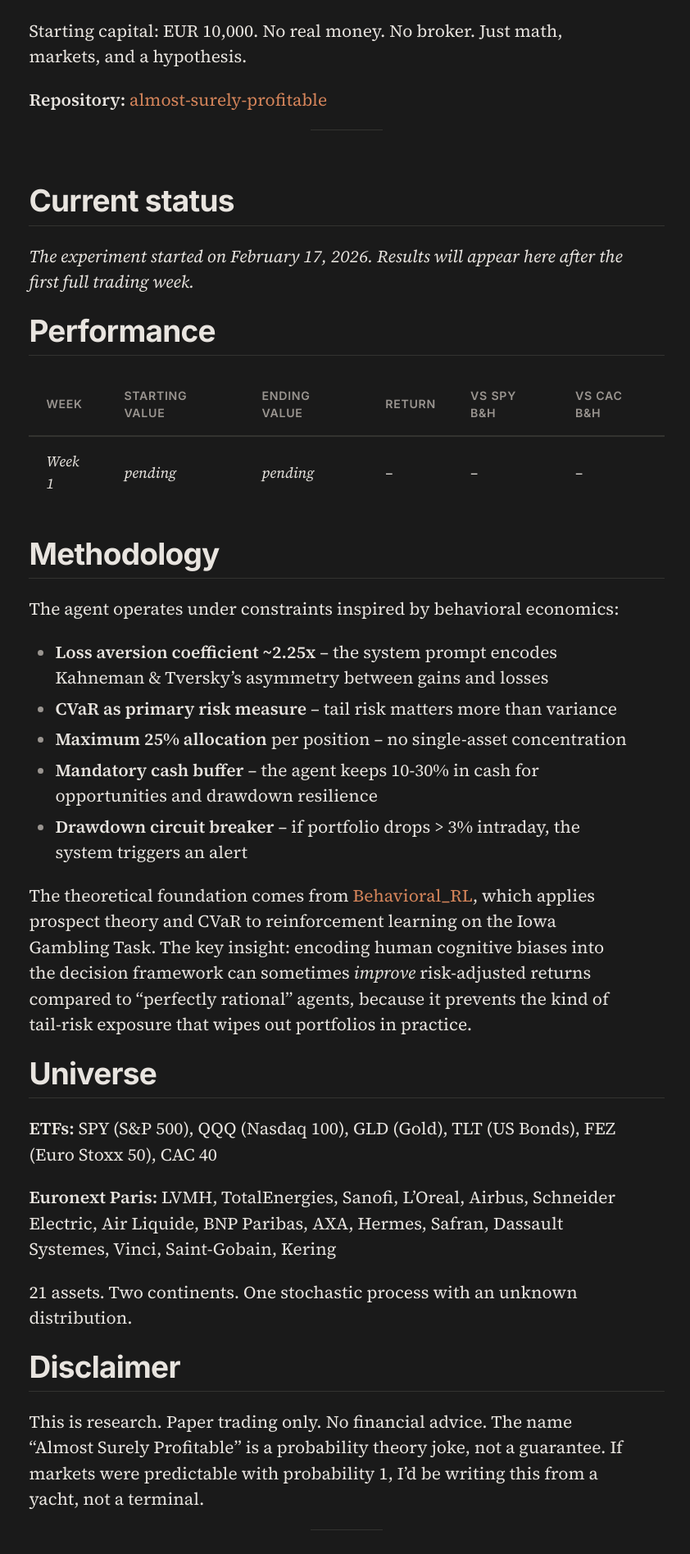
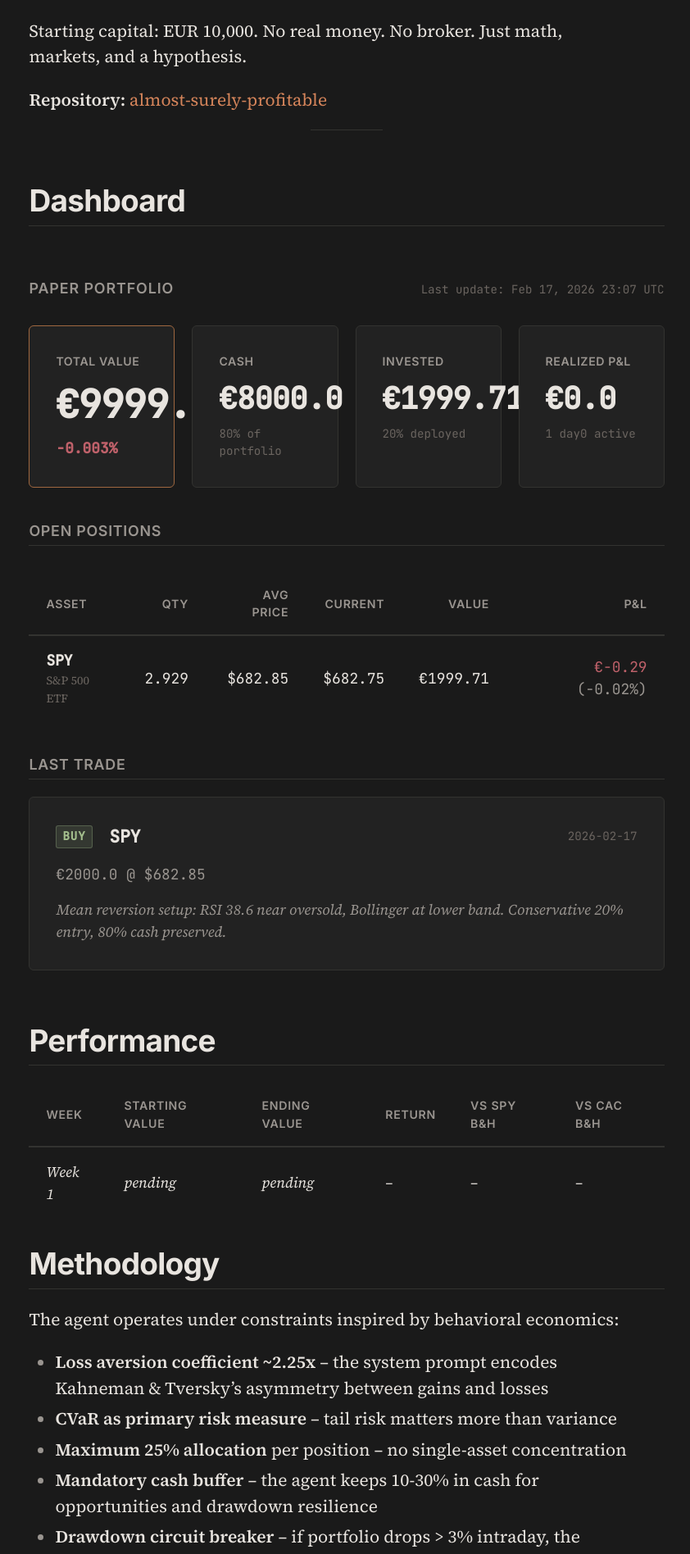
Before and after one commit to Alm0stSurely/alm0stsurely.github.io, a Jekyll site: the page built from trading.md, in a window 1280 px wide. Shown: the part 887-2783 px from the top of the page at 82% size, without its empty margins (217-1059 px from the left). Built offline with Jekyll 4.4.1, drawn with Linux system fonts in a browser that asks for light colours.

Commit message:
feat: trading dashboard with live portfolio data
Adds dashboard component to /trading page showing:
- Portfolio value, cash, invested amount, realized P&L
- Open positions table with per-asset P&L
- Last trade card with reasoning
Data sourced from _data/portfolio.json.

```diff
--- /dev/null
+++ b/_data/portfolio.json
@@ -0,0 +1,30 @@
+{
+  "last_updated": "2026-02-17T23:07:20",
+  "starting_capital": 10000.00,
+  "cash": 8000.00,
+  "total_value": 9999.71,
+  "total_return_pct": -0.003,
+  "total_realized_pnl": 0.00,
+  "days_active": 1,
+  "positions": [
+    {
+      "ticker": "SPY",
+      "name": "S&P 500 ETF",
+      "quantity": 2.929,
+      "avg_price": 682.85,
+      "current_price": 682.75,
+      "market_value": 1999.71,
+      "pnl": -0.29,
+      "pnl_pct": -0.015,
+      "allocation_pct": 20.0
+    }
+  ],
+  "last_trade": {
+    "date": "2026-02-17",
+    "ticker": "SPY",
+    "action": "buy",
+    "price": 682.85,
+    "amount": 2000.00,
+    "reasoning": "Mean reversion setup: RSI 38.6 near oversold, Bollinger at lower band. Conservative 20% entry, 80% cash preserved."
+  }
+}
--- /dev/null
+++ b/_includes/trading-dashboard.html
@@ -0,0 +1,95 @@
+<div class="dashboard">
+  <div class="dashboard-header">
+    <span class="dashboard-label">Paper Portfolio</span>
+    <span class="dashboard-updated">Last update: {{ site.data.portfolio.last_updated | date: "%b %-d, %Y %H:%M" }} UTC</span>
+  </div>
+
+  <div class="dashboard-grid">
+    <div class="dash-card dash-card--hero">
+      <span class="dash-card__label">Total Value</span>
+      <span class="dash-card__value">&euro;{{ site.data.portfolio.total_value | round: 2 }}</span>
+      {% assign ret = site.data.portfolio.total_return_pct %}
+      <span class="dash-card__delta {% if ret >= 0 %}dash-card__delta--up{% else %}dash-card__delta--down{% endif %}">
+        {% if ret >= 0 %}+{% endif %}{{ ret | round: 3 }}%
+      </span>
+    </div>
+
+    <div class="dash-card">
+      <span class="dash-card__label">Cash</span>
+      <span class="dash-card__value">&euro;{{ site.data.portfolio.cash | round: 2 }}</span>
+      {% assign cash_pct = site.data.portfolio.cash | times: 100.0 | divided_by: site.data.portfolio.total_value %}
+      <span class="dash-card__sub">{{ cash_pct | round: 0 }}% of portfolio</span>
+    </div>
+
+    <div class="dash-card">
+      <span class="dash-card__label">Invested</span>
+      {% assign invested = site.data.portfolio.total_value | minus: site.data.portfolio.cash %}
+      <span class="dash-card__value">&euro;{{ invested | round: 2 }}</span>
+      {% assign inv_pct = 100 | minus: cash_pct %}
+      <span class="dash-card__sub">{{ inv_pct | round: 0 }}% deployed</span>
+    </div>
+
+    <div class="dash-card">
+      <span class="dash-card__label">Realized P&amp;L</span>
+      <span class="dash-card__value">&euro;{{ site.data.portfolio.total_realized_pnl | round: 2 }}</span>
+      <span class="dash-card__sub">{{ site.data.portfolio.days_active }} day{{ site.data.portfolio.days_active | minus: 1 | at_least: 1 | at_most: 1 | times: 0 | plus: site.data.portfolio.days_active | minus: 1 }}{% if site.data.portfolio.days_active != 1 %}s{% endif %} active</span>
+    </div>
+  </div>
+
+  {% if site.data.portfolio.positions.size > 0 %}
+  <div class="dash-section">
+    <h3 class="dash-section__title">Open Positions</h3>
+    <table class="dash-table">
+      <thead>
+        <tr>
+          <th>Asset</th>
+          <th>Qty</th>
+          <th>Avg Price</th>
+          <th>Current</th>
+          <th>Value</th>
+          <th>P&amp;L</th>
+        </tr>
+      </thead>
+      <tbody>
+        {% for pos in site.data.portfolio.positions %}
+        <tr>
+          <td>
+            <span class="dash-ticker">{{ pos.ticker }}</span>
+            <span class="dash-ticker-name">{{ pos.name }}</span>
+          </td>
+          <td>{{ pos.quantity }}</td>
+          <td>${{ pos.avg_price }}</td>
+          <td>${{ pos.current_price }}</td>
+          <td>&euro;{{ pos.market_value | round: 2 }}</td>
+          <td class="{% if pos.pnl >= 0 %}dash-pnl--up{% else %}dash-pnl--down{% endif %}">
+            {% if pos.pnl >= 0 %}+{% endif %}&euro;{{ pos.pnl | round: 2 }}
+            <small>({% if pos.pnl_pct >= 0 %}+{% endif %}{{ pos.pnl_pct | round: 2 }}%)</small>
+          </td>
+        </tr>
+        {% endfor %}
+      </tbody>
+    </table>
+  </div>
+  {% endif %}
+
+  {% if site.data.portfolio.last_trade %}
+  <div class="dash-section">
+    <h3 class="dash-section__title">Last Trade</h3>
+    <div class="dash-trade">
+      <div class="dash-trade__header">
+        <span class="dash-trade__action dash-trade__action--{{ site.data.portfolio.last_trade.action }}">
+          {{ site.data.portfolio.last_trade.action | upcase }}
+        </span>
+        <span class="dash-trade__ticker">{{ site.data.portfolio.last_trade.ticker }}</span>
+        <span class="dash-trade__date">{{ site.data.portfolio.last_trade.date }}</span>
+      </div>
+      <div class="dash-trade__details">
+        &euro;{{ site.data.portfolio.last_trade.amount | round: 2 }} @ ${{ site.data.portfolio.last_trade.price }}
+      </div>
+      <div class="dash-trade__reasoning">
+        {{ site.data.portfolio.last_trade.reasoning }}
+      </div>
+    </div>
+  </div>
+  {% endif %}
+</div>
--- a/assets/css/style.css
+++ b/assets/css/style.css
@@ -511,6 +511,213 @@ figcaption {
   padding-left: var(--space-m);
 }
 
+/* --- Trading Dashboard --- */
+
+.dashboard {
+  margin: var(--space-xl) 0;
+}
+
+.dashboard-header {
+  display: flex;
+  justify-content: space-between;
+  align-items: baseline;
+  margin-bottom: var(--space-m);
+  flex-wrap: wrap;
+  gap: var(--space-xs);
+}
+
+.dashboard-label {
+  font-family: 'Inter', sans-serif;
+  font-size: var(--step--1);
+  font-weight: 600;
+  letter-spacing: 0.05em;
+  text-transform: uppercase;
+  color: var(--text-muted);
+}
+
+.dashboard-updated {
+  font-family: 'JetBrains Mono', monospace;
+  font-size: var(--step--2);
+  color: var(--text-faint);
+}
+
+.dashboard-grid {
+  display: grid;
+  grid-template-columns: repeat(auto-fit, minmax(160px, 1fr));
+  gap: var(--space-s);
+  margin-bottom: var(--space-l);
+}
+
+.dash-card {
+  background: var(--bg-elevated);
+  border: 1px solid var(--border);
+  border-radius: 6px;
+  padding: var(--space-m);
+  display: flex;
+  flex-direction: column;
+  gap: var(--space-3xs);
+}
+
+.dash-card--hero {
+  border-color: var(--accent-dim);
+}
+
+.dash-card__label {
+  font-family: 'Inter', sans-serif;
+  font-size: var(--step--2);
+  font-weight: 600;
+  letter-spacing: 0.04em;
+  text-transform: uppercase;
+  color: var(--text-muted);
+}
+
+.dash-card__value {
+  font-family: 'JetBrains Mono', monospace;
+  font-size: var(--step-2);
+  font-weight: 700;
+  color: var(--text);
+  letter-spacing: -0.02em;
+}
+
+.dash-card--hero .dash-card__value {
+  font-size: var(--step-3);
+}
+
+.dash-card__delta {
+  font-family: 'JetBrains Mono', monospace;
+  font-size: var(--step--1);
+  font-weight: 600;
+}
+
+.dash-card__delta--up { color: #a3be8c; }
+.dash-card__delta--down { color: #bf616a; }
+
+.dash-card__sub {
+  font-family: 'JetBrains Mono', monospace;
+  font-size: var(--step--2);
+  color: var(--text-faint);
+}
+
+.dash-section {
+  margin-top: var(--space-l);
+}
+
+.dash-section__title {
+  font-family: 'Inter', sans-serif;
+  font-size: var(--step--1);
+  font-weight: 600;
+  letter-spacing: 0.04em;
+  text-transform: uppercase;
+  color: var(--text-muted);
+  margin-bottom: var(--space-s);
+  padding-bottom: var(--space-3xs);
+  border-bottom: 1px solid var(--border);
+}
+
+.dash-table {
+  width: 100%;
+  border-collapse: collapse;
+  font-size: var(--step--1);
+}
+
+.dash-table th {
+  font-size: var(--step--2);
+  text-align: right;
+  padding: var(--space-xs) var(--space-s);
+}
+
+.dash-table th:first-child { text-align: left; }
+
+.dash-table td {
+  text-align: right;
+  font-family: 'JetBrains Mono', monospace;
+  font-size: var(--step--1);
+  padding: var(--space-xs) var(--space-s);
+  border-bottom: 1px solid var(--border);
+}
+
+.dash-table td:first-child {
+  text-align: left;
+  font-family: inherit;
+}
+
+.dash-ticker {
+  font-family: 'JetBrains Mono', monospace;
+  font-weight: 700;
+  color: var(--text);
+}
+
+.dash-ticker-name {
+  display: block;
+  font-size: var(--step--2);
+  color: var(--text-faint);
+}
+
+.dash-pnl--up { color: #a3be8c; }
+.dash-pnl--down { color: #bf616a; }
+
+.dash-trade {
+  background: var(--bg-elevated);
+  border: 1px solid var(--border);
+  border-radius: 6px;
+  padding: var(--space-m);
+}
+
+.dash-trade__header {
+  display: flex;
+  align-items: center;
+  gap: var(--space-s);
+  margin-bottom: var(--space-xs);
+}
+
+.dash-trade__action {
+  font-family: 'JetBrains Mono', monospace;
+  font-size: var(--step--2);
+  font-weight: 700;
+  letter-spacing: 0.06em;
+  padding: 0.15em 0.5em;
+  border-radius: 3px;
+}
+
+.dash-trade__action--buy {
+  background: rgba(163, 190, 140, 0.15);
+  color: #a3be8c;
+  border: 1px solid rgba(163, 190, 140, 0.3);
+}
+
+.dash-trade__action--sell {
+  background: rgba(191, 97, 106, 0.15);
+  color: #bf616a;
+  border: 1px solid rgba(191, 97, 106, 0.3);
+}
+
+.dash-trade__ticker {
+  font-family: 'JetBrains Mono', monospace;
+  font-weight: 700;
+  color: var(--text);
+}
+
+.dash-trade__date {
+  font-family: 'JetBrains Mono', monospace;
+  font-size: var(--step--2);
+  color: var(--text-faint);
+  margin-left: auto;
+}
+
+.dash-trade__details {
+  font-family: 'JetBrains Mono', monospace;
+  font-size: var(--step--1);
+  color: var(--text-muted);
+  margin-bottom: var(--space-xs);
+}
+
+.dash-trade__reasoning {
+  font-size: var(--step--1);
+  color: var(--text-muted);
+  font-style: italic;
+  line-height: var(--leading);
+}
+
 /* --- Print styles --- */
 
 @media print {
--- a/trading.md
+++ b/trading.md
@@ -19,11 +19,9 @@ Starting capital: EUR 10,000. No real money. No broker. Just math, markets, and
 
 ---
 
-## Current status
+## Dashboard
 
-*The experiment started on February 17, 2026. Results will appear here after the first full trading week.*
-
-<!-- This section will be updated weekly by the research cron -->
+{% include trading-dashboard.html %}
 
 ## Performance
 
```
